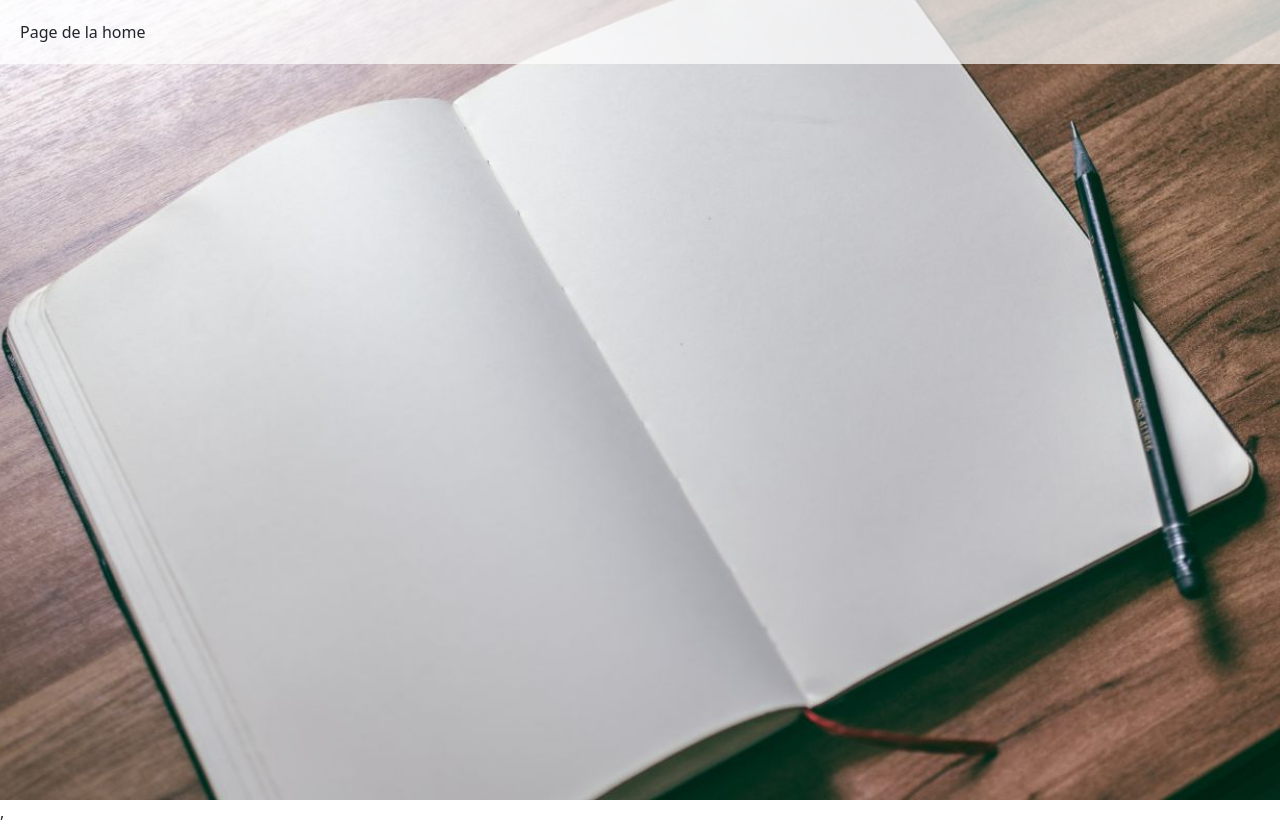
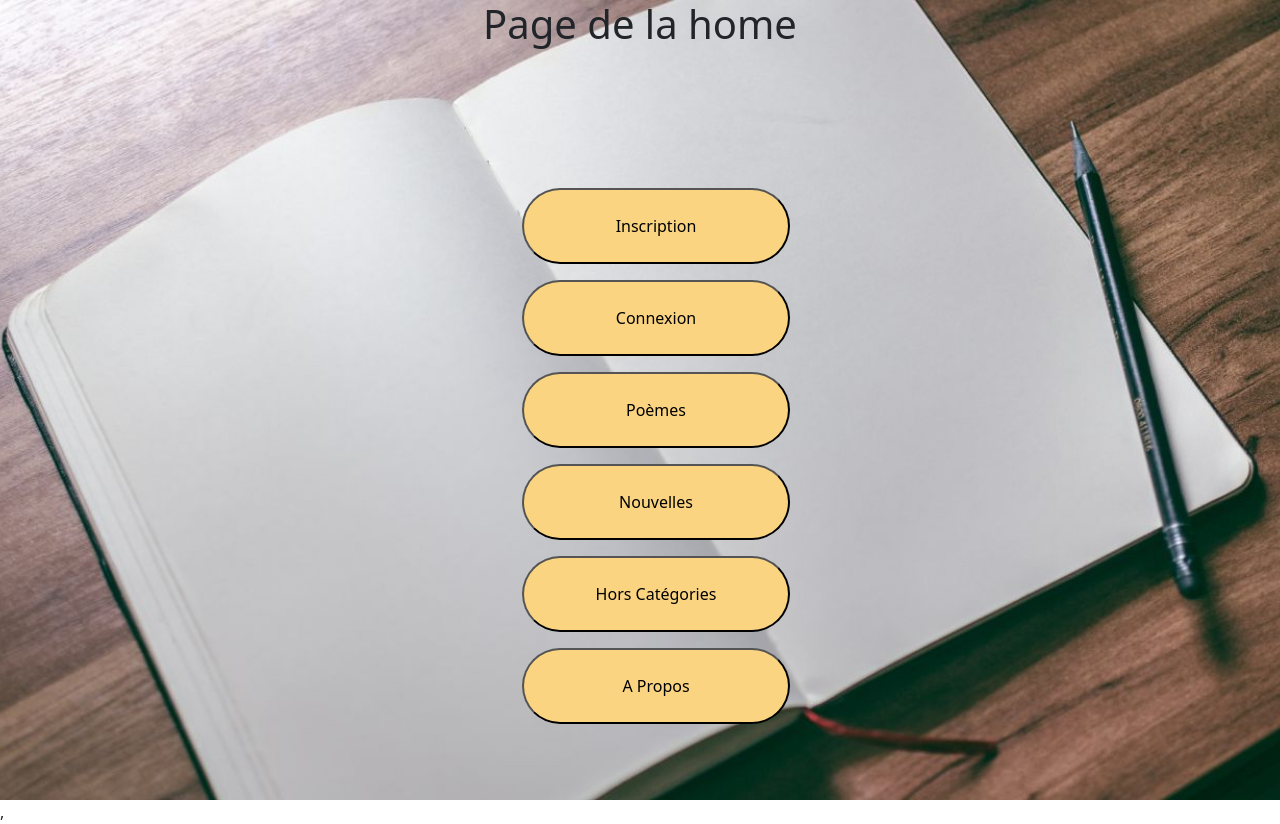
Before and after one commit to GaspardPierre/Plume2.0, a React (Vite) app in the folder front/: page / in a window 1280 px wide. Built offline with nearby package versions, Linux system fonts and the light colour scheme.

Commit message:
Nav home

```diff
--- a/front/package.json
+++ b/front/package.json
@@ -10,7 +10,7 @@
   },
   "dependencies": {
     "@popperjs/core": "^2.11.7",
-    "bootstrap": "^5.2.3",
+    "bootstrap": "^5.3.0-alpha3",
     "install": "^0.13.0",
     "react": "^18.2.0",
     "react-dom": "^18.2.0",
--- a/front/src/components/App/App.scss
+++ b/front/src/components/App/App.scss
@@ -1,9 +1,10 @@
 
 
 .content {
-  position: relative;
+  position: sticky;
   width: 100%;
   min-height: 100vh;
+  max-height: 100vh;
   background-size: cover;
   background-position: center;
   background-repeat: no-repeat;
--- /dev/null
+++ b/front/src/components/Button/Button.jsx
@@ -0,0 +1,12 @@
+import React from "react";
+import "./Button.scss"
+
+
+
+export default function Button({ children }) {
+  return (
+      <button className="custom-btn btn-primary my-2">
+          { children }
+      </button>
+  );
+}
--- /dev/null
+++ b/front/src/components/Button/Button.scss
@@ -0,0 +1,15 @@
+.custom-btn{
+    padding: 1.5rem;
+    background-color: #FAD480;
+    width: 45%;
+    border-radius: 2.5rem;
+    color: black;
+    margin-bottom: 1rem;
+    margin-left: 2rem;
+}
+
+    @media (max-width: 767px) {
+        .btn {
+      width: 100%;
+    }
+  }
--- a/front/src/components/Home/Home.jsx
+++ b/front/src/components/Home/Home.jsx
@@ -1,10 +1,26 @@
-import React from 'react'
-import './Home.scss'
+import React from "react";
+import Button from "../Button/Button";
+import "./Home.scss";
+
 
 export default function Home() {
   return (
-    <div className="home__main__container" style={{ backgroundColor: 'rgba(255, 255, 255, 0.7)' }}>
-      Page de la home
-    </div>
-  )
+    <>
+      <h1 className="text-center">Page de la home</h1>
+      <div className="home__main__container d-flex align-items-center">
+        <div className="container-fluid">
+          <div className="row justify-content-center">
+            <div className="col-12 col-lg-6 d-flex justify-content-center flex-wrap">
+              <Button >Inscription</Button>
+              <Button >Connexion</Button>
+              <Button>Poèmes</Button>
+              <Button >Nouvelles</Button>
+              <Button >Hors Catégories</Button>
+              <Button >A Propos</Button>
+            </div>
+          </div>
+        </div>
+      </div>
+    </>
+  );
 }
--- a/front/src/components/Home/Home.scss
+++ b/front/src/components/Home/Home.scss
@@ -1,3 +1,18 @@
 .home__main__container {
-    padding: 20px;
+  padding: 20px;
+  min-height: 100vh;
+
+  .home__h1{
+    font-family: 'Fraunces', serif;
+    font-size: 6rem;
+    text-align: center;
+    margin-bottom: 4rem;
+    @media (max-width: 767px) {
+      font-size: 3rem;
+      margin-bottom: 2rem;
+
+    }
   }
+
+
+}
--- a/front/src/index.scss
+++ b/front/src/index.scss
@@ -7,6 +7,7 @@
   font-family: Inter, system-ui, Avenir, Helvetica, Arial, sans-serif;
   line-height: 1.5;
   font-weight: 400;
+
 
   color-scheme: light dark;
   color: rgba(255, 255, 255, 0.87);
--- /dev/null
+++ b/front/src/scss/styles.scss
@@ -0,0 +1 @@
+@import "bootstrap/scss/bootstrap";
```
Also changed, not shown: 1 other file (tests, documents, lock files or other folders).
